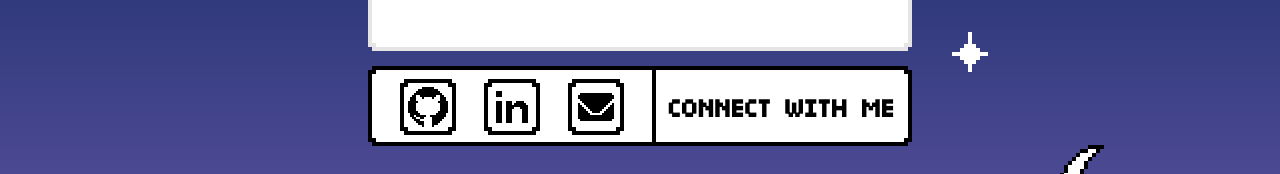
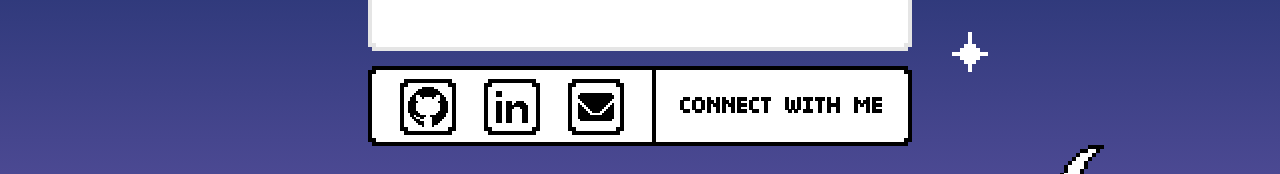
Before and after one commit to benshinnick/personal-website, a React (Create React App) app: page / in a window 1280 px wide. Shown: the part 424-598 px from the top of the page. Built offline with nearby package versions, Linux system fonts and the light colour scheme; the HTML template or start-up script is replaced by a standard one.

Commit message:
Finished connect panels fill color animations

```diff
--- a/src/PersonalWebsite/HomePage/InfoPanels/ConnectPanel.css
+++ b/src/PersonalWebsite/HomePage/InfoPanels/ConnectPanel.css
@@ -143,9 +143,10 @@
     image-rendering: pixelated;
     z-index: 2;
     border-left: 4px solid black;
+    word-break: keep-all;
 
     background-size: 200% 100%;
-    transition:  background-position .4s linear;
+    transition:  background-position .3s linear;
 }
 
 .connect-panel .default {
@@ -185,8 +186,26 @@
 
 .connect-panel #connect-info #connect-text {
     font-family: 'pixel';
-    font-size: 20pt;
-    margin-top: 27px;
+    margin-top: 25px;
+    text-align: center;
+    /* color: black; */
+    overflow: hidden;
+    background-clip: text;
+    -webkit-background-clip: text;
+    -webkit-text-fill-color: transparent;
+
+    background-size: 200% 100%;
+    transition:  background-position .3s linear;
+}
+
+.connect-panel #connect-info .black-text {
+    background: linear-gradient(to left, black 50%, white 50%);
+    background-position: right bottom;
+}
+
+.connect-panel #connect-info .white-text {
+    background: linear-gradient(to left, black 50%, white 50%);
+    background-position: left bottom;
 }
 
 a span {
--- a/src/PersonalWebsite/HomePage/InfoPanels/InfoPanels.jsx
+++ b/src/PersonalWebsite/HomePage/InfoPanels/InfoPanels.jsx
@@ -10,22 +10,22 @@ export default class InfoPanels extends React.Component {
         else if(applied === 'linked-in') { document.getElementById('connect-info').className = 'default-linked-in' }
         else if(applied === 'email') { document.getElementById('connect-info').className = 'default-email' }
         else { document.getElementById('connect-info').className = 'default' }
-        document.getElementById('connect-text').style.color = 'black'
+        document.getElementById('connect-text').className = 'black-text'
     }
 
     changeConnectInfoToGithub() {
         document.getElementById('connect-info').className = 'github'
-        document.getElementById('connect-text').style.color = 'white'
+        document.getElementById('connect-text').className = 'white-text'
     }
 
     changeConnectInfoToLinkedIn() {
         document.getElementById('connect-info').className = 'linked-in'
-        document.getElementById('connect-text').style.color = 'white'
+        document.getElementById('connect-text').className = 'white-text'
     }
 
     changeConnectInfoToEmail() {
         document.getElementById('connect-info').className = 'email'
-        document.getElementById('connect-text').style.color = 'white'
+        document.getElementById('connect-text').className = 'white-text'
     }
 
     render() {
@@ -61,7 +61,7 @@ export default class InfoPanels extends React.Component {
                         <div id='left-side'></div>
                         <div id='divider'></div>
                         <div id='connect-info' className='default'>
-                            <h2 id='connect-text'>CONNECT WITH ME</h2>
+                            <h2 id='connect-text' className='black-text'>CONNECT WITH ME</h2>
                         </div>
                         <div id='info-panel'></div>
                         <div id='link-icons'>
```
